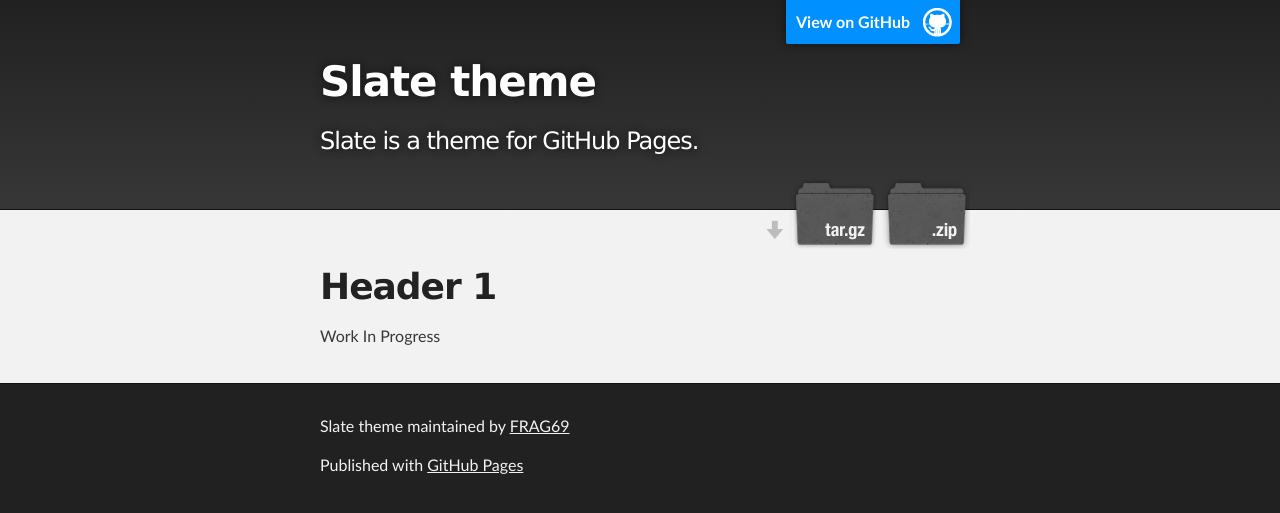
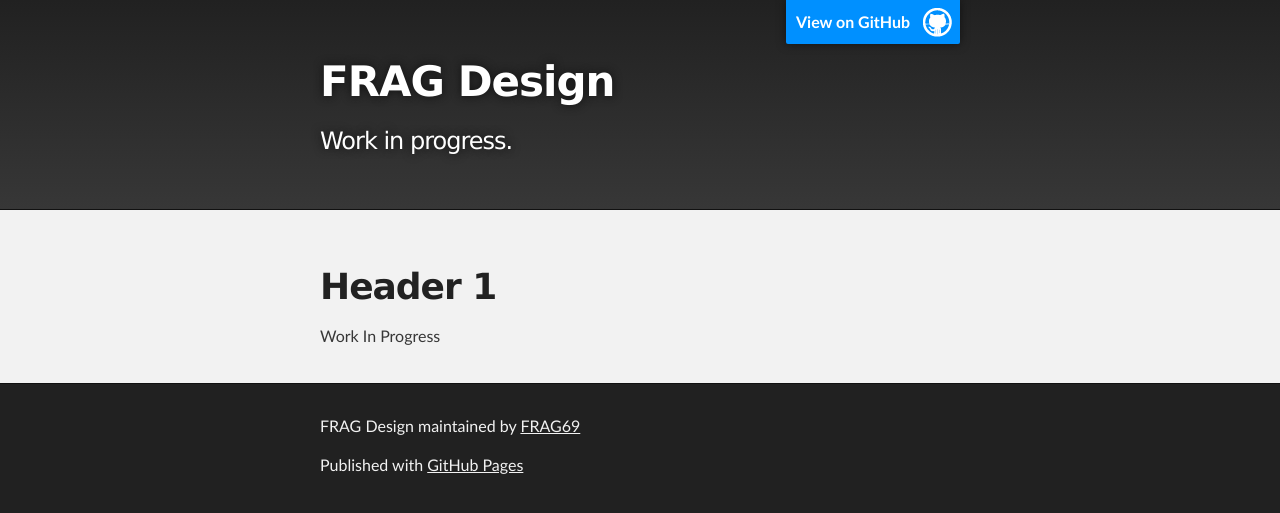
Before and after one commit to FRAG69/fragdesign.github.io, a Jekyll site: the page built from index.md, in a window 1280 px wide. Shown: the top 513 px of the page. Built offline with Jekyll 4.4.1, drawn with Linux system fonts in a browser that asks for light colours; our own code applies the rules of GitHub Pages for plain Markdown files.

Commit message:
Update _config.yml

```diff
--- a/_config.yml
+++ b/_config.yml
@@ -1,5 +1,5 @@
-title: Slate theme
-description: Slate is a theme for GitHub Pages.
-show_downloads: true
+title: FRAG Design
+description: Work in progress.
+show_downloads: false
 google_analytics:
 theme: jekyll-theme-slate
```
